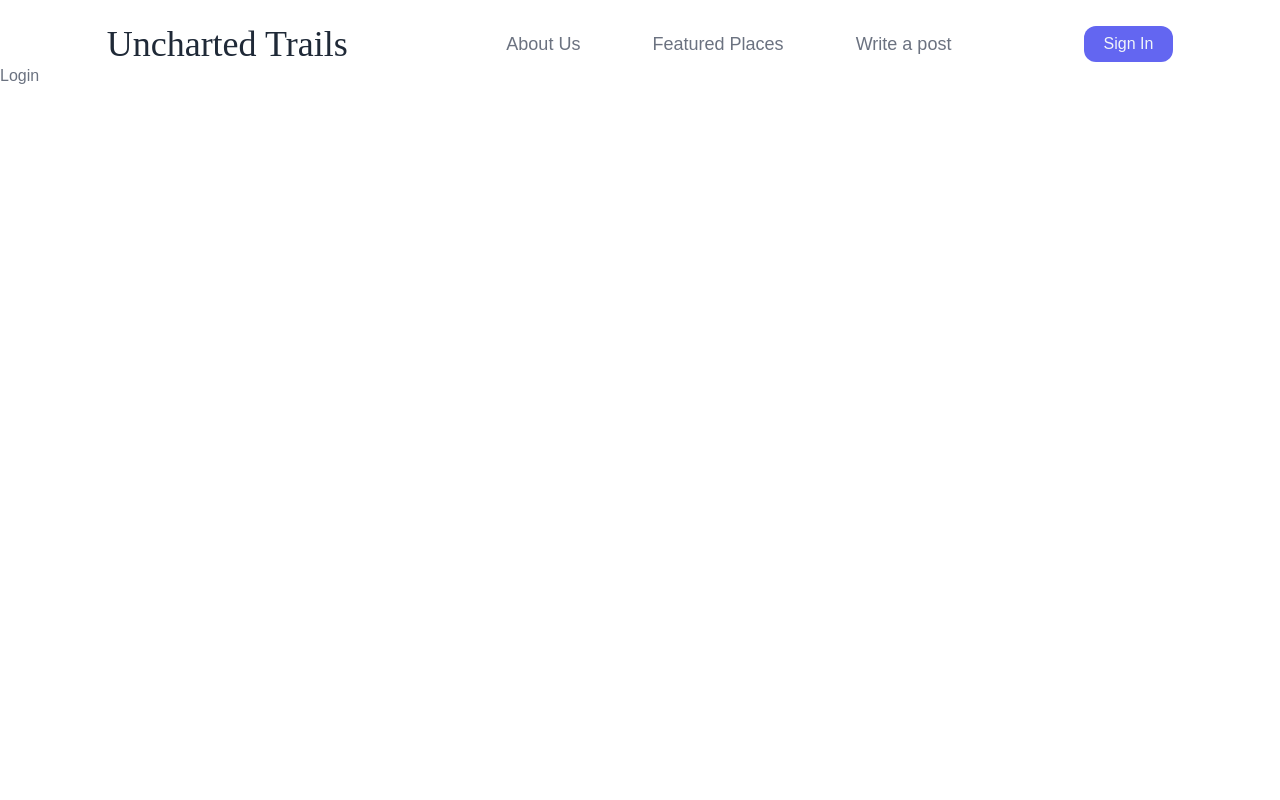
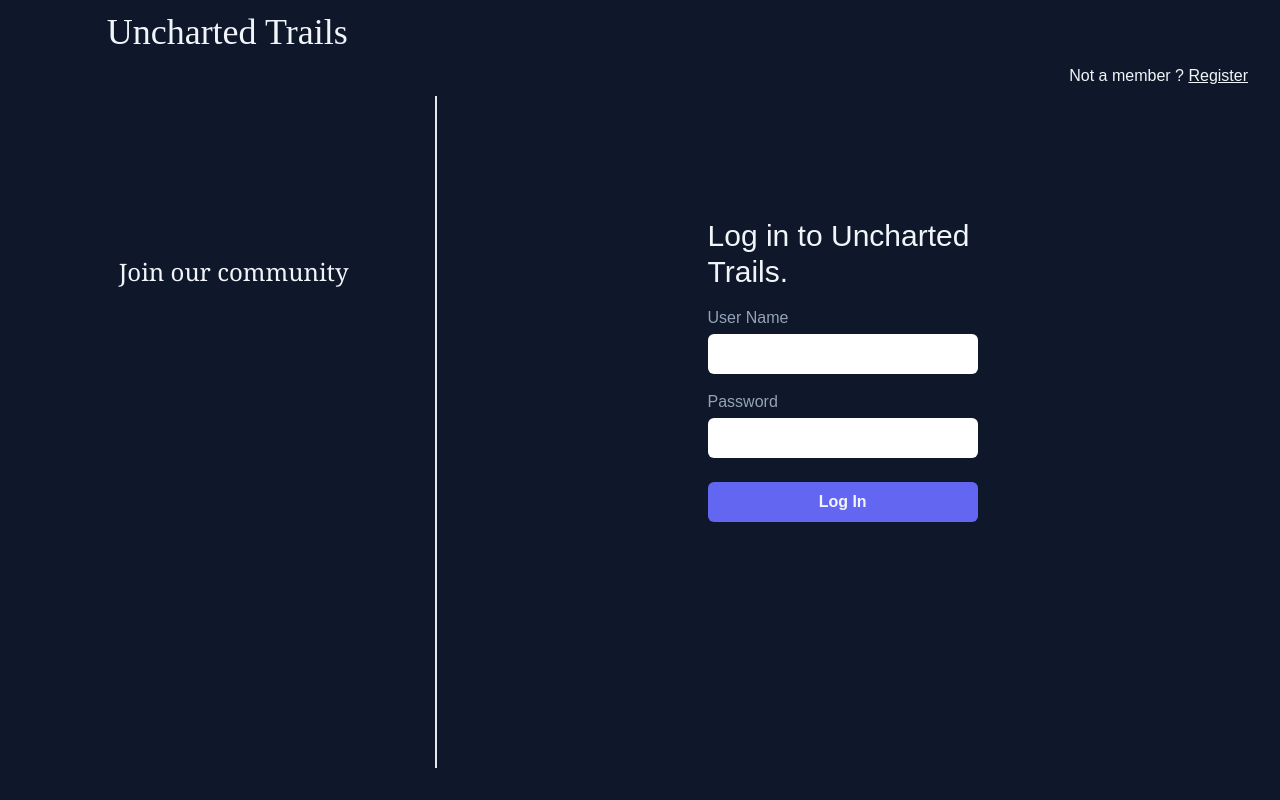
Before and after one commit to lahiruSanjeewa2971/Typescript_Uncharted-Trails, a React (Vite) app in the folder frontend/: page /login in a window 1280 px wide. Built offline with nearby package versions, Linux system fonts and the light colour scheme; a web font is replaced by a local one.

Commit message:
Login screen

```diff
--- a/frontend/src/components/navBar/index.tsx
+++ b/frontend/src/components/navBar/index.tsx
@@ -2,7 +2,7 @@ import { Bars3Icon, XMarkIcon } from "@heroicons/react/24/solid";
 import { useState } from "react";
 import { motion } from "framer-motion";
 import NavLinks from "./NavLinks";
-import { Link, useNavigate } from "react-router-dom";
+import { Link, useLocation, useNavigate } from "react-router-dom";
 
 type Props = {
   isTopOfPage: boolean;
@@ -11,8 +11,12 @@ type Props = {
 const Navbar = ({ isTopOfPage }: Props) => {
   const [isMenuToggled, setIsMenuToggled] = useState(false);
   const token = localStorage.getItem("token");
-  const navBarBackground = isTopOfPage ? "" : "bg-black drop-shadow";
-  const navigate = useNavigate();
+  const location = useLocation();
+  const navBarBackground = location.pathname.includes("login")
+    ? "bg-background"
+    : isTopOfPage
+    ? ""
+    : "bg-black drop-shadow";
 
   // const navItems = ["About Us", "Featured Places", "Write a post"];
   const navItems = [
@@ -44,22 +48,29 @@ const Navbar = ({ isTopOfPage }: Props) => {
   return (
     <nav>
       <div
-        className={`${navBarBackground} fixed top-0 z-30 w-full py-6 flex items-center justify-between`}
+        className={`${navBarBackground} fixed top-0 z-30 w-full h-[64px] py-6 flex items-center justify-between`}
       >
         <div className="w-5/6 mx-auto flex items-center justify-between">
           {/* Logo */}
-          <h1 className="font-logo text-2xl sm:text-3xl md:text-4xl text-textPrimary">
+          {/* <h1 className="font-logo text-2xl sm:text-3xl md:text-4xl text-textPrimary"> */}
+          <h1
+            className={`font-logo text-2xl sm:text-3xl md:text-4xl ${
+              location.pathname.includes("login")
+                ? "text-textLight"
+                : "text-textPrimary"
+            }`}
+          >
             Uncharted Trails
           </h1>
 
           {/* Desktop Navigation */}
           <div className="hidden md:flex w-4/6 items-center justify-between gap-2">
             <div className="flex w-3/4 items-center justify-evenly gap-7">
-              {navItems.map((item) => (
+              {!location.pathname.includes("login") && navItems.map((item) => (
                 <NavLinks key={item.name} linkName={item.name} />
               ))}
             </div>
-            <AuthButton />
+            {!location.pathname.includes("login") && <AuthButton />}
           </div>
 
           {/* Hamburger for Mobile */}
--- a/frontend/src/pages/auth/Login.tsx
+++ b/frontend/src/pages/auth/Login.tsx
@@ -1,7 +1,62 @@
 import React from "react";
+import { Link } from "react-router-dom";
 
-const Login = () => {
-  return <div>Login</div>;
+type Props = {};
+
+const Login = ({}: Props) => {
+  return (
+    <div className="flex w-full bg-background h-[calc(100vh-64px)] overflow-auto p-8">
+      <div className="md:w-1/3 hidden md:flex md:flex-col md:items-center border-r-2">
+        <div className="pt-40">
+          <span className="text-textLight text-2xl font-serif">
+            Join our community
+          </span>
+        </div>
+      </div>
+      <div className="md:w-2/3 w-full ">
+        {/* not a member ? sign up */}
+        <div className="absolute md:top-[64px] md:right-8 bottom-6 ">
+          <span className="text-textLight">
+            Not a member ?{" "}
+            <Link to="#" className="underline">
+              Register
+            </Link>
+          </span>
+        </div>
+
+        <div className="sm:w-2/3 md:w-1/3 w-full mx-auto flex flex-col gap-4 md:mt-[15%] mt-[35%]">
+          {/* Title */}
+          <h1 className="lg:text-3xl md:text-2xl sm:text-2xl text-textLight">Log in to Uncharted Trails.</h1>
+          {/* form */}
+          <div className="flex flex-col gap-4">
+            <div className="flex flex-col gap-1">
+              <label htmlFor="username" className="text-mutetColor">
+                User Name
+              </label>
+              <input
+                type="text"
+                className="px-4 py-2 rounded-md border-none focus:outline-none"
+              />
+            </div>
+
+            <div className="flex flex-col gap-1">
+              <label htmlFor="password" className="text-mutetColor">
+                Password
+              </label>
+              <input
+                type="text"
+                className="px-4 py-2 rounded-md border-none focus:outline-none"
+              />
+            </div>
+          </div>
+          {/* button */}
+          <button className="w-full mt-2 bg-primary hover:bg-secondary text-textLight font-semibold py-2 rounded-md transition">
+            Log In
+          </button>
+        </div>
+      </div>
+    </div>
+  );
 };
 
 export default Login;
```
